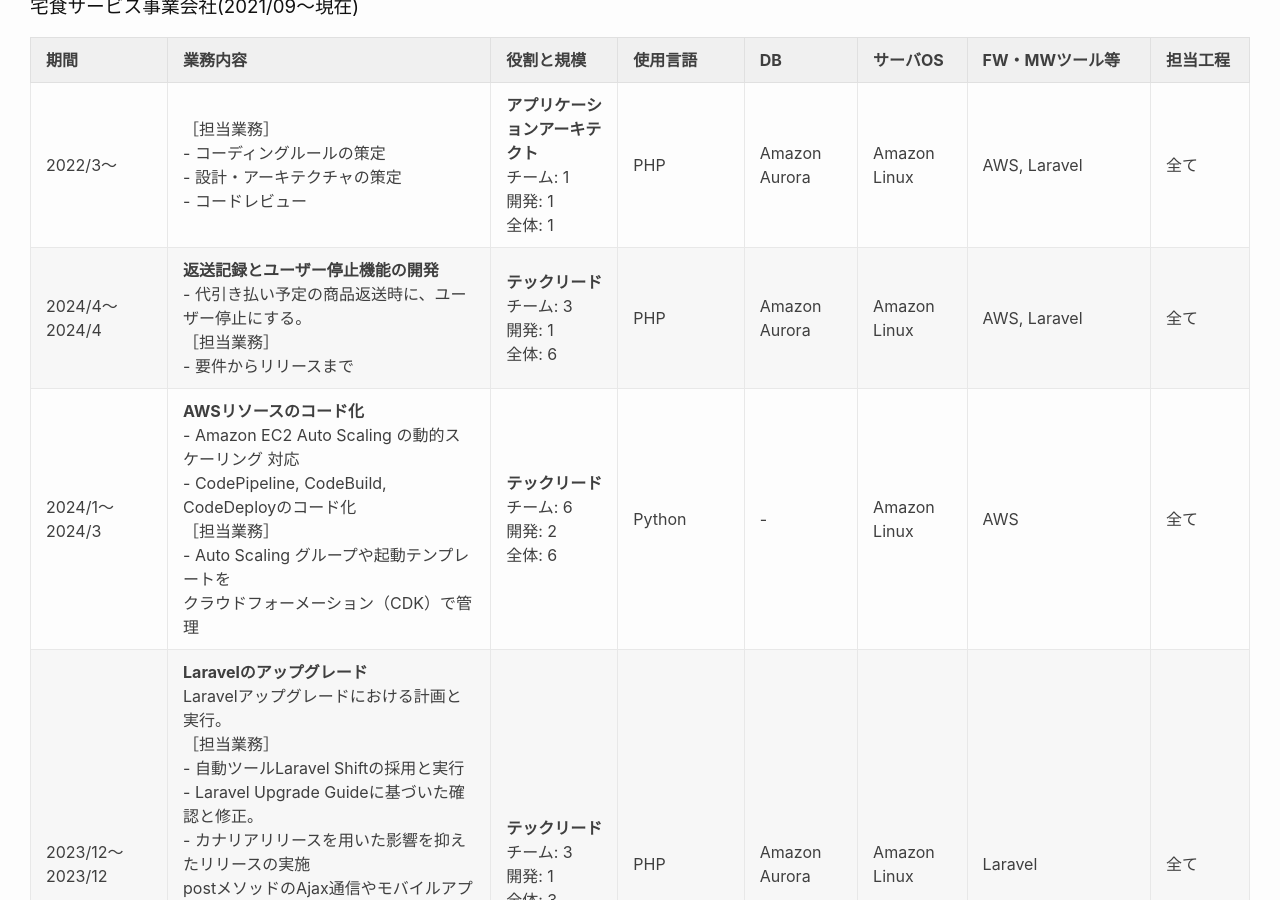
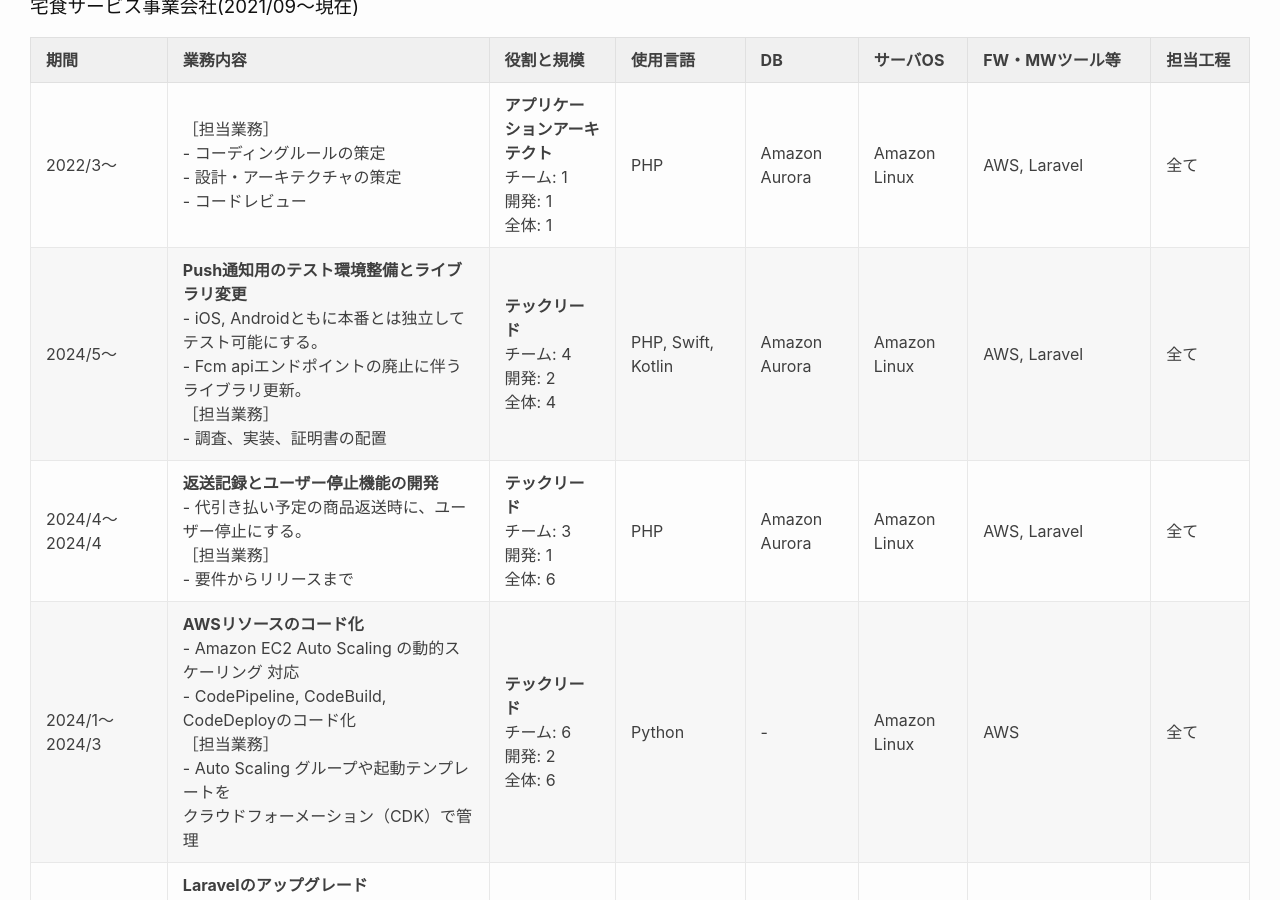
Before and after one commit to takaharu-niki/takaharu-niki.github.io, a Jekyll site: the page built from index.md, in a window 1280 px wide and 900 px high, scrolled down 1562 px. Built offline with Jekyll 4.4.1, drawn with Linux system fonts in a browser that asks for light colours.

Commit message:
Update index.md

```diff
--- a/index.md
+++ b/index.md
@@ -67,6 +67,7 @@ Docker, Jenkins, Fluentd, Ansible, Nginx, Apache, Gulp, Webpack, SASS
 | 期間              | 業務内容                                                                                                                                                                                                                                                                                                                                                                                                              | 役割と規模            | 使用言語           | DB            | サーバOS   | FW・MWツール等                                                                                     | 担当工程 |
 |-------------------|-----------------------------------------------------------------------------------------------------------------------------------------------------------------------------------------------------------------------------------------------------------------------------------------------------------------------------------------------------------------------------------------------------------------------|-----------------------|-------------------|---------------|------------|---------------------------------------------------------------------------------------------------|----------|
 | 2022/3〜  | ［担当業務］ <br>- コーディングルールの策定 <br>- 設計・アーキテクチャの策定<br>- コードレビュー| **アプリケーションアーキテクト** <br>チーム: 1<br>開発: 1<br>全体: 1 | PHP  | Amazon Aurora             | Amazon Linux          | AWS, Laravel | 全て     |
+| 2024/5〜  | **Push通知用のテスト環境整備とライブラリ変更**<br>- iOS, Androidともに本番とは独立してテスト可能にする。<br>- Fcm apiエンドポイントの廃止に伴うライブラリ更新。<br>［担当業務］<br>- 調査、実装、証明書の配置| **テックリード** <br>チーム: 4<br>開発: 2<br>全体: 4 | PHP, Swift, Kotlin | Amazon Aurora              | Amazon Linux          | AWS, Laravel | 全て     |
 | 2024/4〜2024/4  | **返送記録とユーザー停止機能の開発**<br>- 代引き払い予定の商品返送時に、ユーザー停止にする。 <br>［担当業務］<br>- 要件からリリースまで| **テックリード** <br>チーム: 3<br>開発: 1<br>全体: 6 | PHP  | Amazon Aurora              | Amazon Linux          | AWS, Laravel | 全て     |
 | 2024/1〜2024/3  | **AWSリソースのコード化**<br>- Amazon EC2 Auto Scaling の動的スケーリング 対応 <br>- CodePipeline, CodeBuild, CodeDeployのコード化 <br>［担当業務］ <br>- Auto Scaling グループや起動テンプレートを<br>クラウドフォーメーション（CDK）で管理| **テックリード** <br>チーム: 6<br>開発: 2<br>全体: 6 | Python  | -             | Amazon Linux          | AWS | 全て     |
 | 2023/12〜2023/12  | **Laravelのアップグレード**<br>Laravelアップグレードにおける計画と実行。<br>［担当業務］<br>- 自動ツールLaravel Shiftの採用と実行<br>- Laravel Upgrade Guideに基づいた確認と修正。<br>- カナリアリリースを用いた影響を抑えたリリースの実施<br>postメソッドのAjax通信やモバイルアプリに不具合が発生した。<br>原因はセッションとキャッシュ用に同一ストレージを採用していると、<br>アプリケーションはキャッシュを通してセッションデータを取得するが、<br>キャッシュのキーに付与するプレフィックス変更を許容していたため。 | **テックリード** <br>チーム: 3<br>開発: 1<br>全体: 3 | PHP  | Amazon Aurora             | Amazon Linux          | Laravel                                                                                           | 全て     |
```
